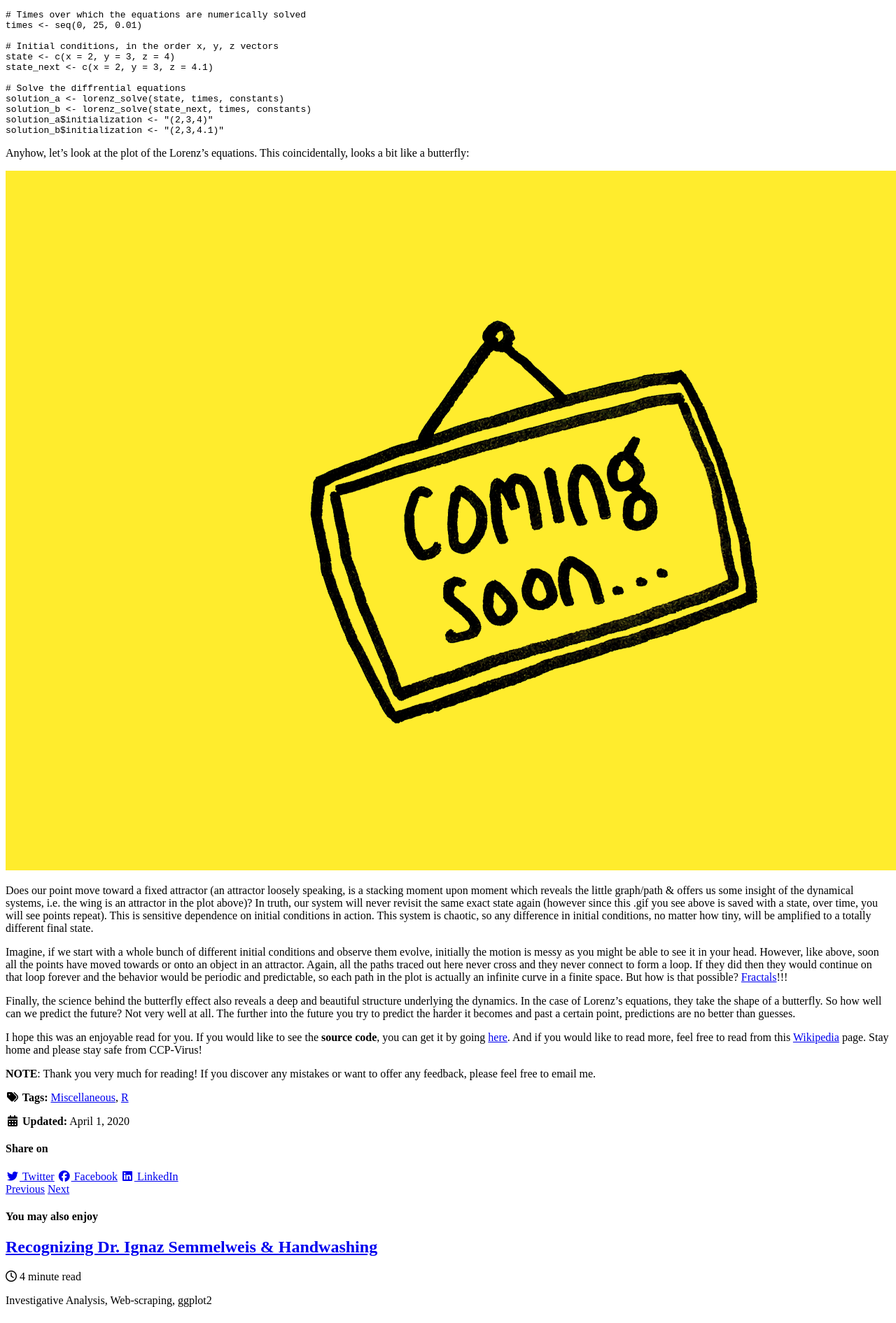
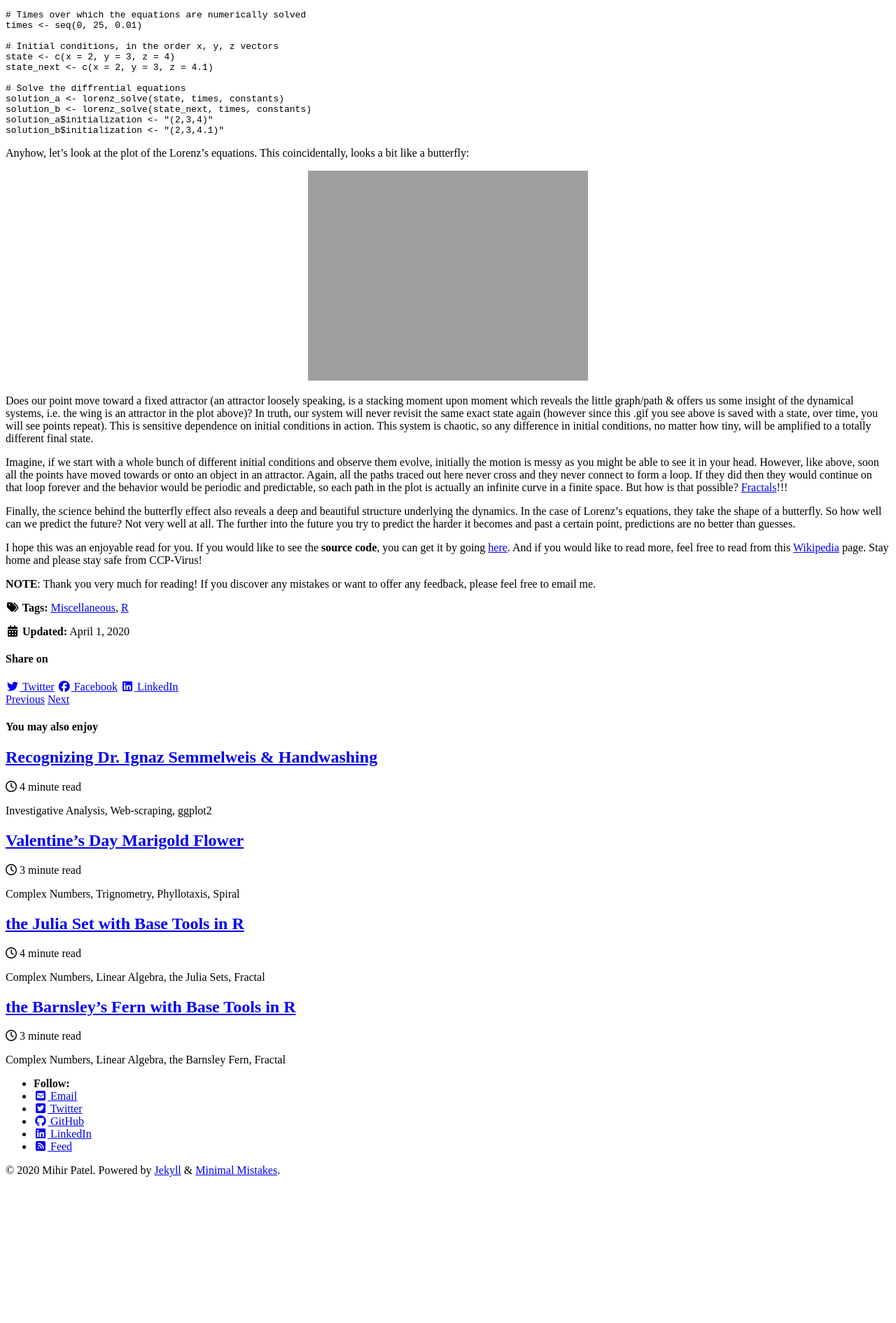
Before and after one commit to mihirp161/mihirp161.github.io, a Jekyll site: the page built from _posts/2020-04-01-lorenz.md, in a window 1280 px wide. Shown: the part 2506-4397 px from the top of the page at 70% size. Built offline with Jekyll 4.4.1, drawn with Linux system fonts in a browser that asks for light colours; cached includes are drawn as plain includes; nearby versions of some CDN libraries; after the commit the page ends 4196 px from its top, so only the background shows below that.

Commit message:
Update 2020-04-01-lorenz.md

```diff
--- a/_posts/2020-04-01-lorenz.md
+++ b/_posts/2020-04-01-lorenz.md
@@ -71,7 +71,7 @@ solution_b$initialization <- "(2,3,4.1)"
 Anyhow, let's look at the plot of the Lorenz's equations. This coincidentally, looks a bit like a butterfly:
 
 <p align="center">
-   <img src="{{ site.url }}{{ site.baseurl }}/images/coming_soon.png" alt="">
+   <img src="{{ site.url }}{{ site.baseurl }}/images/lorenz/bfe_3d_animation.gif" alt="">
 </p>
 
 Does our point move toward a fixed attractor (an attractor loosely speaking, is a stacking moment upon moment which reveals the little graph/path & offers us some insight of the dynamical systems, i.e. the wing is an attractor in the plot above)? In truth, our system will never revisit the same exact state again (however since this .gif you see above is saved with a state, over time, you will see points repeat). This is sensitive dependence on initial conditions in action. This system is chaotic, so any difference in initial conditions, no matter how tiny, will be amplified to a totally different final state.
```
